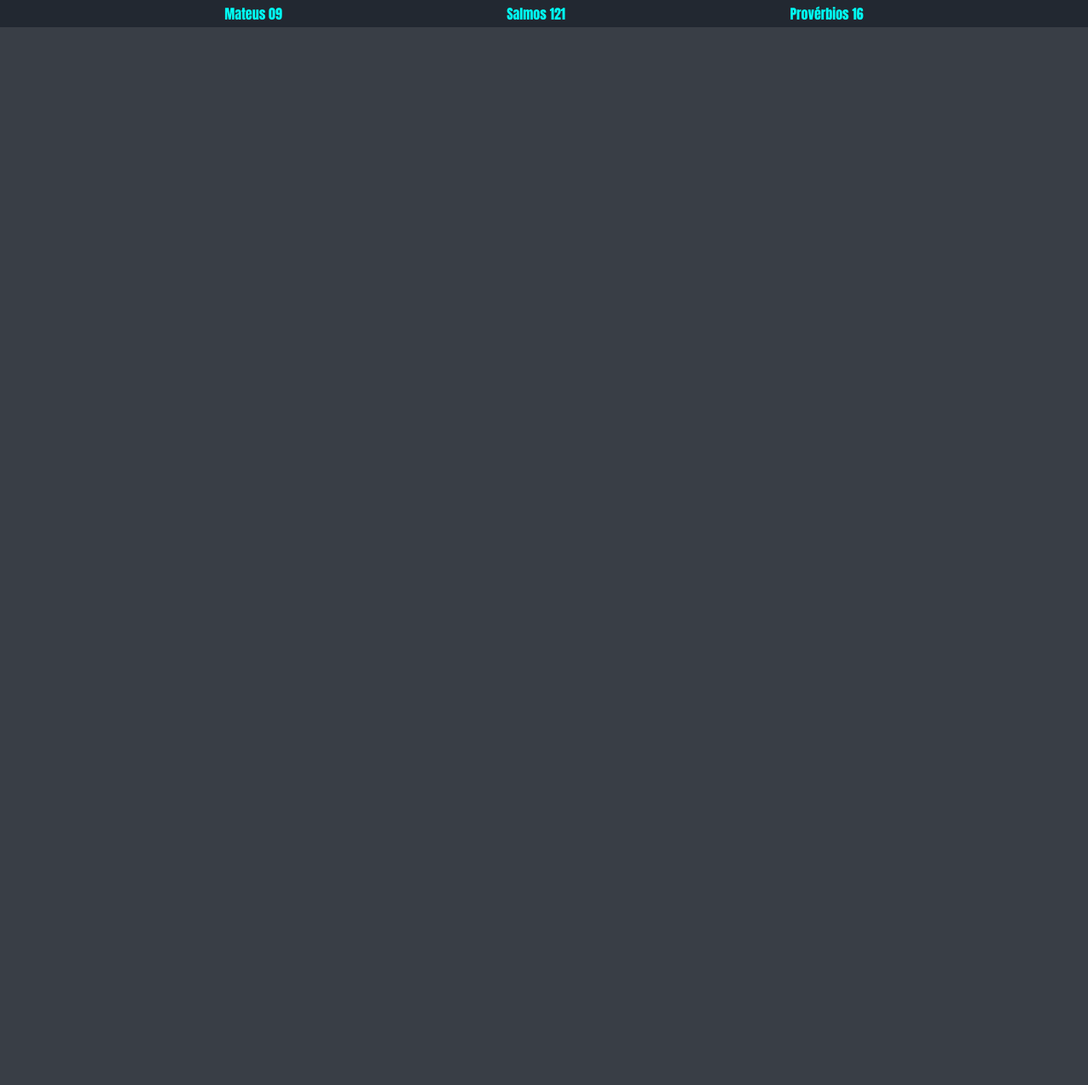
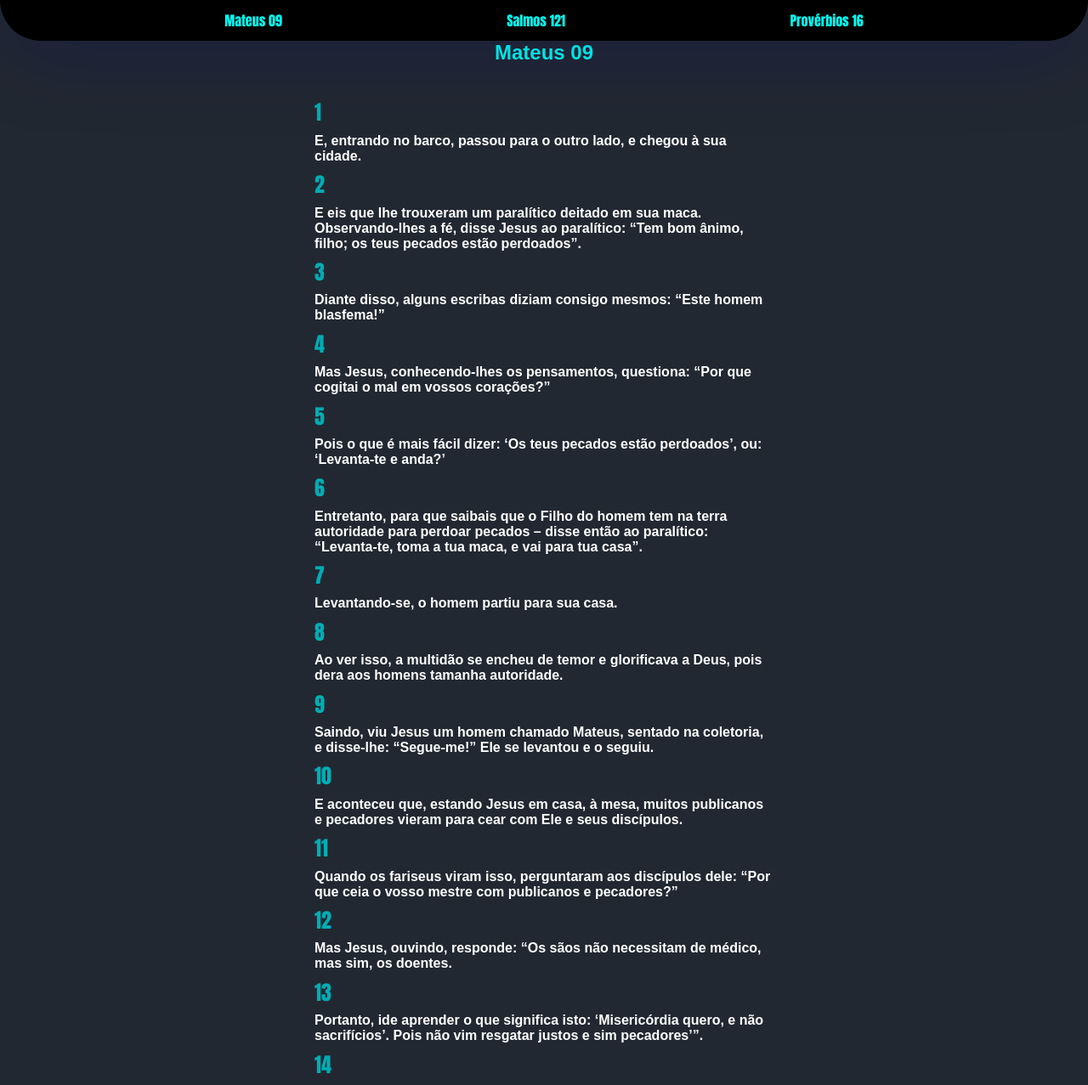
Before and after one commit to DaviBarretoo/Aviva, a React (Create React App) app: page /mateus in a window 1280 px wide. Shown: the top 1277 px of the page at 85% size. Before the commit the page ends 800 px from the top, so only its background shows below. Built offline with nearby package versions, Linux system fonts and the light colour scheme.

Commit message:
Mateus update and header

```diff
--- a/src/App.jsx
+++ b/src/App.jsx
@@ -2,11 +2,13 @@ import React from 'react';
 import { BrowserRouter } from 'react-router-dom';
 import GlobalStyle from './styles/Globalstyle';
 import Header from './components/Header/header';
+import Routes from './Routes';
 
 function App() {
   return (
     <BrowserRouter>
       <Header />
+      <Routes />
       <GlobalStyle />
     </BrowserRouter>
   );
--- /dev/null
+++ b/src/Pages/Mateus/index.jsx
@@ -0,0 +1,212 @@
+import React from 'react';
+import { Container } from './styled';
+
+export default function Mateus() {
+  return (
+    <Container>
+      <h2>Mateus 09</h2>
+      <p>
+        <p>
+          <h1>1</h1> E, entrando no barco, passou para o outro lado, e chegou à
+          sua cidade.
+        </p>
+
+        <p>
+          <h1>2</h1> E eis que lhe trouxeram um paralítico deitado em sua maca.
+          Observando-lhes a fé, disse Jesus ao paralítico: “Tem bom ânimo,
+          filho; os teus pecados estão perdoados”.
+        </p>
+
+        <p>
+          <h1>3</h1> Diante disso, alguns escribas diziam consigo mesmos: “Este
+          homem blasfema!”
+        </p>
+
+        <p>
+          <h1>4</h1> Mas Jesus, conhecendo-lhes os pensamentos, questiona: “Por
+          que cogitai o mal em vossos corações?”
+        </p>
+
+        <p>
+          <h1>5</h1> Pois o que é mais fácil dizer: ‘Os teus pecados estão
+          perdoados’, ou: ‘Levanta-te e anda?’
+        </p>
+
+        <p>
+          <h1>6</h1> Entretanto, para que saibais que o Filho do homem tem na
+          terra autoridade para perdoar pecados – disse então ao paralítico:
+          “Levanta-te, toma a tua maca, e vai para tua casa”.
+        </p>
+
+        <p>
+          <h1>7</h1> Levantando-se, o homem partiu para sua casa.
+        </p>
+
+        <p>
+          <h1>8</h1> Ao ver isso, a multidão se encheu de temor e glorificava a
+          Deus, pois dera aos homens tamanha autoridade.
+        </p>
+
+        <p>
+          <h1>9</h1> Saindo, viu Jesus um homem chamado Mateus, sentado na
+          coletoria, e disse-lhe: “Segue-me!” Ele se levantou e o seguiu.
+        </p>
+
+        <p>
+          <h1>10</h1> E aconteceu que, estando Jesus em casa, à mesa, muitos
+          publicanos e pecadores vieram para cear com Ele e seus discípulos.
+        </p>
+
+        <p>
+          <h1>11</h1> Quando os fariseus viram isso, perguntaram aos discípulos
+          dele: “Por que ceia o vosso mestre com publicanos e pecadores?”
+        </p>
+
+        <p>
+          <h1>12</h1> Mas Jesus, ouvindo, responde: “Os sãos não necessitam de
+          médico, mas sim, os doentes.
+        </p>
+
+        <p>
+          <h1>13</h1> Portanto, ide aprender o que significa isto: ‘Misericórdia
+          quero, e não sacrifícios’. Pois não vim resgatar justos e sim
+          pecadores’”.
+        </p>
+
+        <p>
+          <h1>14</h1> Então, chegaram os discípulos de João e lhe perguntaram:
+          “Por que jejuamos nós, e os fariseus, muitas vezes, e os teus
+          discípulos não jejuam?”
+        </p>
+
+        <p>
+          <h1>15</h1> Respondeu-lhes Jesus: “É possível que os amigos do noivo
+          fiquem de luto enquanto o noivo ainda está com eles? Dias virão,
+          quando o noivo lhes será tirado; então jejuarão.
+        </p>
+
+        <p>
+          <h1>16</h1> Ninguém coloca remendo novo em roupa velha; porque o
+          remendo força o tecido da roupa e o rasgo aumenta.
+        </p>
+
+        <p>
+          <h1>17</h1> Nem se põe vinho novo em odres velhos; se o fizer, os
+          odres rebentarão, o vinho derramará e os odres se estragarão. Mas,
+          põe-se vinho novo em odres novos, e assim ambos ficam conservados”.
+        </p>
+
+        <p>
+          <h1>18</h1> Enquanto, Ele estava falando, um dos dirigentes da
+          sinagoga aproximou-se e, ajoelhando-se diante dele, rogou: “Minha
+          filha acaba de morrer; mas vem, impõe a tua mão sobre ela, e viverá”.
+        </p>
+
+        <p>
+          <h1>19</h1> Jesus então levantou-se e seguiu com ele, e seus
+          discípulos os acompanharam.
+        </p>
+
+        <p>
+          <h1>20</h1> De repente, uma mulher que há doze anos vinha sofrendo de
+          hemorragia, alcançou-o por trás e tocou na borda do seu manto.
+        </p>
+
+        <p>
+          <h1>21</h1> Pois dizia essa mulher consigo mesma: “Se eu conseguir
+          apenas lhe tocar as vestes, serei curada”.
+        </p>
+
+        <p>
+          <h1>22</h1> Então Jesus voltou-se e assim que viu a mulher lhe disse:
+          “Anime-se grandemente, filha, a tua fé te salvou!” E, desde aquele
+          momento, a mulher ficou sã.
+        </p>
+
+        <p>
+          <h1>23</h1> Quando Jesus chegou à casa do dirigente da sinagoga e viu
+          os flautistas fúnebres e a multidão em alvoroço, ordenou:
+        </p>
+
+        <p>
+          <h1>24</h1> “Retirai-vos daqui! Esta menina não está morta, mas
+          adormecida”. E todos zombavam dele.
+        </p>
+
+        <p>
+          <h1>25</h1> Assim que a multidão foi retirada, Jesus entrou, tomou a
+          menina pela mão e ela se levantou.
+        </p>
+
+        <p>
+          <h1>26</h1> Então a notícia desse acontecimento espalhou-se por toda
+          aquela região.
+        </p>
+
+        <p>
+          <h1>27</h1> Partindo Jesus dali, dois homens cegos o seguiram,
+          clamando: “Filho de Davi, tem misericórdia de nós!”
+        </p>
+
+        <p>
+          <h1>28</h1> Entrando Ele em casa, aproximaram-se os cegos, e Jesus
+          lhes perguntou: “Credes que Eu seja capaz de fazer isto?” E,
+          responderam-lhe: “Sim, Senhor!”
+        </p>
+
+        <p>
+          <h1>29</h1> Então, lhes tocou os olhos, dizendo: “Seja-vos feito
+          conforme a vossa fé”.
+        </p>
+
+        <p>
+          <h1>30</h1> E os olhos deles foram abertos. Jesus os advertiu, então,
+          severamente: “Cuidai para que ninguém saiba disto”.
+        </p>
+
+        <p>
+          <h1>31</h1> Contudo, ao partirem, propagaram os feitos de Jesus por
+          toda aquela região.
+        </p>
+
+        <p>
+          <h1>32</h1> Após terem se retirado, algumas pessoas trouxeram a Jesus
+          um homem, mudo e possuído por um demônio.
+        </p>
+
+        <p>
+          <h1>33</h1> Assim que o demônio foi expulso, o mudo passou a falar; e
+          as multidões admiradas exclamavam: “Jamais se viu algo assim em
+          Israel!”
+        </p>
+
+        <p>
+          <h1>34</h1> Por outro lado, os fariseus maldiziam: “Ele expulsa os
+          demônios pelo príncipe dos demônios”.
+        </p>
+
+        <p>
+          <h1>35</h1> E Jesus ia passando por todas as cidades e povoados,
+          ensinando nas sinagogas, pregando as boas novas do Reino e curando
+          todas as enfermidades.
+        </p>
+
+        <p>
+          <h1>36</h1> Ao ver as multidões, Jesus sentiu grande compaixão pelas
+          pessoas, pois que estavam aflitas e desamparadas como ovelhas que não
+          têm pastor.
+        </p>
+
+        <p>
+          <h1>37</h1> Então, falou aos seus discípulos: “De fato a colheita é
+          abundante, mas os trabalhadores são poucos.
+        </p>
+
+        <p>
+          <h1>38</h1> Por isso, orai ao Senhor da seara e pedi que Ele mande
+          mais trabalhadores para a sua colheita”.
+        </p>
+      </p>
+    </Container>
+  );
+}
--- /dev/null
+++ b/src/Pages/Mateus/styled.js
@@ -0,0 +1,35 @@
+import styled from 'styled-components';
+import { darkcolor, lightblue, blue } from '../../config/color';
+
+export const Container = styled.nav`
+background:${darkcolor};
+display: flex;
+flex-direction: column;
+align-items: center;
+margin: 0 auto;
+gap: 1rem;
+width: 540px;
+
+p{
+  color: white ;
+  font-size:1rem;
+font-family:sans-serif;
+font-weight:700;
+
+}
+
+h1{
+  color: ${lightblue} ;
+  font-family: Impact, Haettenschweiler, 'Arial Narrow Bold', sans-serif;
+ margin-bottom:0.4rem;
+ margin-top:0.4rem;
+}
+
+h2{
+  color: ${blue} ;
+ font-family:sans-serif;
+ font-weight:700;
+ margin-bottom:1rem;
+ margin-top:3rem;
+}
+`;
--- /dev/null
+++ b/src/Routes/index.js
@@ -0,0 +1,14 @@
+import React from 'react';
+import { Switch, Route } from 'react-router-dom';
+
+import Mateus from '../Pages/Mateus';
+//import Proverbios from '../Pages/Proverbios';
+//import Salmos from '../Pages/Salmos';
+
+export default function Routes() {
+  return (
+    <Switch>
+      <Route exact path="/mateus" component={Mateus} />
+    </Switch>
+  );
+}
--- a/src/components/Header/header.jsx
+++ b/src/components/Header/header.jsx
@@ -5,7 +5,7 @@ import { Nav } from './styled';
 export default function Header() {
   return (
     <Nav>
-      <Link to="/"> Mateus 09</Link>
+      <Link to="/mateus"> Mateus 09</Link>
       <Link to="/"> Salmos 121</Link>
       <Link to="/"> Provérbios 16</Link>
     </Nav>
--- a/src/components/Header/styled.js
+++ b/src/components/Header/styled.js
@@ -4,10 +4,15 @@ import { colorOfHeader, blue, lightblue } from '../../config/color';
 export const Nav = styled.nav`
 
 background: ${colorOfHeader};
-height: 2rem;
+width: 100%;
+height: 3rem;
 display: flex;
 justify-content: space-evenly;
 align-items: center;
+position: fixed;
+border-bottom-left-radius: 100rem;
+border-bottom-right-radius: 100rem;
+box-shadow:  0 0 100px rgba(0, 0, 100 ,0.4);
 
 a{
   font-family: Impact, Haettenschweiler, 'Arial Narrow Bold', sans-serif;
--- a/src/config/color.js
+++ b/src/config/color.js
@@ -1,4 +1,4 @@
-export const darkcolor = '#393e46';
+export const darkcolor = ' #222831';
 export const lightblue = '#00ADB5';
 export const blue = '#00FFF5';
-export const colorOfHeader = '#222831';
+export const colorOfHeader = '#000000';
--- a/src/index.js
+++ b/src/index.js
@@ -1,11 +1,6 @@
 import React from 'react';
 import ReactDOM from 'react-dom/client';
-
 import App from './App';
 
 const root = ReactDOM.createRoot(document.getElementById('root'));
-root.render(
-  <React.StrictMode>
-    <App />
-  </React.StrictMode>,
-);
+root.render(<App />);
```
